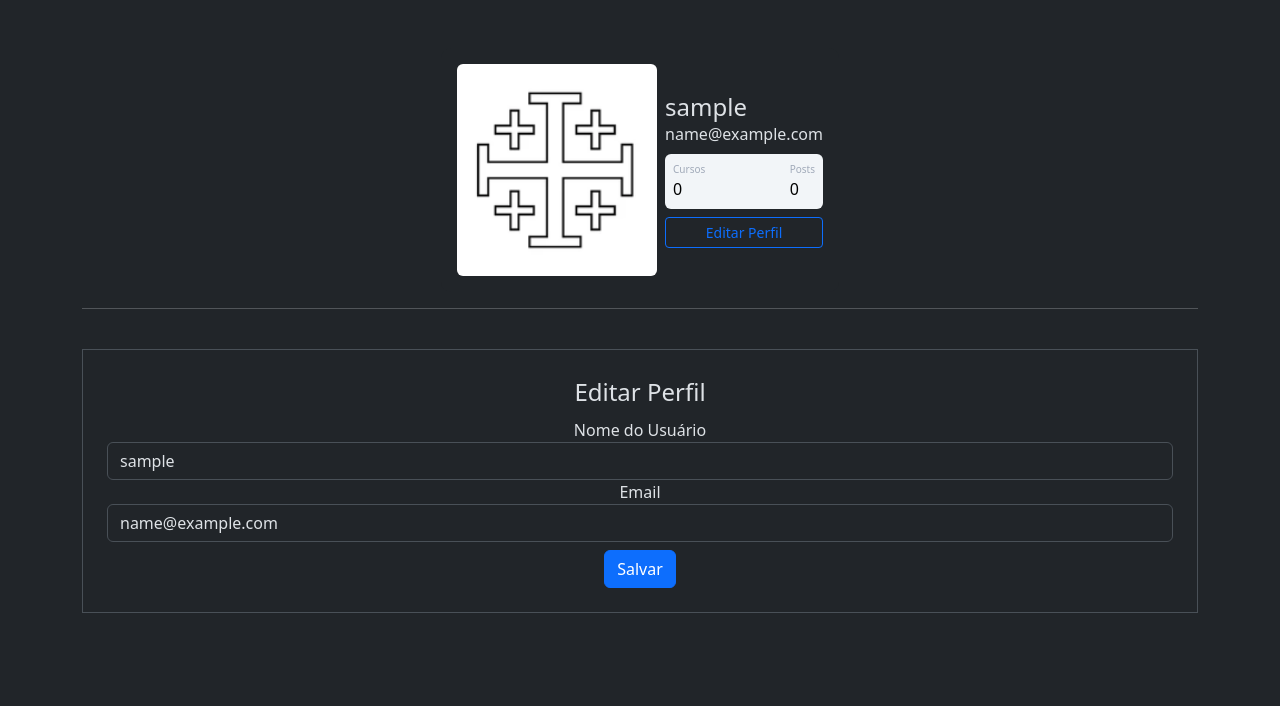
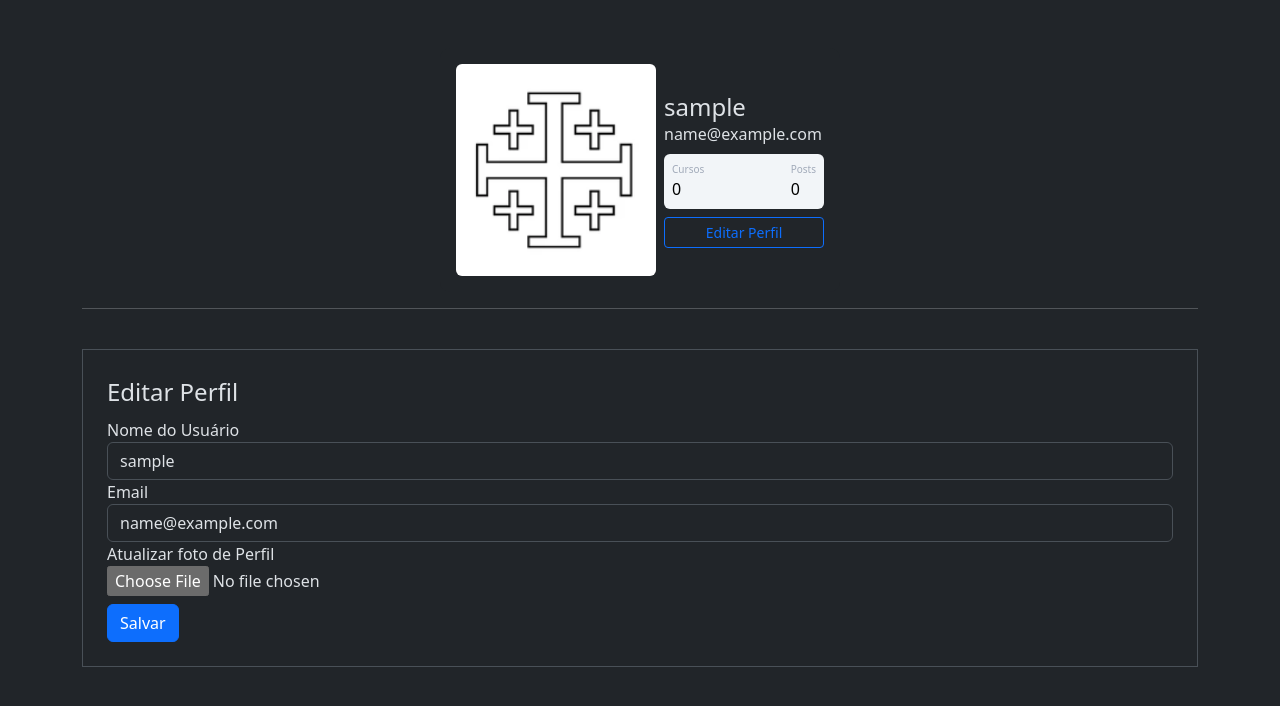
Before and after one commit to NatanaelBalbino/SiteComunidade, a Flask app: page /perfil/editar in a window 1280 px wide. Shown: the part 56-762 px from the top of the page. Run offline with Flask 3, Linux system fonts and the light colour scheme; the visitor is signed in with stand-in values (Sample User, id 1); some libraries are stand-ins or nearby versions.

Commit message:
funcionalidades de foto Perfil

```diff
--- a/comunidadeimpressionadora/forms.py
+++ b/comunidadeimpressionadora/forms.py
@@ -1,8 +1,9 @@
 from flask_wtf import FlaskForm
-from flask_login import current_user
+from flask_wtf.file import FileField, FileAllowed
 from wtforms import StringField, PasswordField, SubmitField, BooleanField
 from wtforms.validators import DataRequired, Length, Email, EqualTo, ValidationError
 from comunidadeimpressionadora.models import Usuario
+from flask_login import current_user
 
 
 class FormCriarConta(FlaskForm):
@@ -28,6 +29,7 @@ class FormLogin(FlaskForm):
 class FormEditarPerfil(FlaskForm):
     username = StringField('Nome do Usuário', validators=[DataRequired()])
     email = StringField('Email', validators=[DataRequired(), Email()])
+    foto_perfil = FileField('Atualizar foto de Perfil', validators=[FileAllowed(['jpg', 'png'])])
     botao_submit_editarperfil = SubmitField('Salvar')
 
     def validate_email(self, email):
--- a/comunidadeimpressionadora/routes.py
+++ b/comunidadeimpressionadora/routes.py
@@ -3,6 +3,9 @@ from comunidadeimpressionadora import app, database, bcrypt
 from comunidadeimpressionadora.forms import FormLogin, FormCriarConta, FormEditarPerfil
 from comunidadeimpressionadora.models import Usuario
 from flask_login import login_user, logout_user, current_user, login_required
+from PIL import Image
+import secrets
+import os
 
 lista_usuarios = ['Natanael', 'Samuel', 'Renato', 'Joel']
 
@@ -74,21 +77,40 @@ def perfil():
     return render_template("perfil.html", foto_perfil=foto_perfil)
 
 
+def salvar_imagem(imagem):
+    # Adicionar nome aleatório na imagem
+    codigo = secrets.token_hex(8)
+    nome, extensao = os.path.splitext(imagem.filename)
+    nome_imagem = nome + codigo + extensao
+    caminho_imagem = os.path.join(app.root_path, 'static/fotos_perfil', nome_imagem)
+
+    # Reduzir o Tamanho da Imagem
+    tamanho_imagem = (400, 400)
+    imagem_reduzida = Image.open(imagem)
+    imagem_reduzida.thumbnail(tamanho_imagem)
+
+    # Salvar a Imagem
+    imagem.save(caminho_imagem)
+    return nome_imagem
+
+
 @app.route("/perfil/editar", methods=['GET', 'POST'])
 @login_required
 def editar_perfil():
     form = FormEditarPerfil()
-    foto_perfil = url_for('static', filename=f'fotos_perfil/{current_user.foto_perfil}')
-
     if form.validate_on_submit():
         current_user.email = form.email.data
         current_user.username = form.username.data
+        if form.foto_perfil.data:
+            nome_imagem = salvar_imagem(form.foto_perfil.data)
+            current_user.foto_perfil = nome_imagem
         database.session.commit()
         flash(f'Perfil Atualizado com Sucesso', 'alert-success')
         return redirect(url_for('perfil'))
     elif request.method == 'GET':
         form.email.data = current_user.email
         form.username.data = current_user.username
+    foto_perfil = url_for('static', filename=f'fotos_perfil/{current_user.foto_perfil}')
     return render_template('editarperfil.html', foto_perfil=foto_perfil, form=form)
 
 
--- a/comunidadeimpressionadora/static/main.css
+++ b/comunidadeimpressionadora/static/main.css
@@ -1,5 +1,5 @@
  .card{
-     width: auto;
+     width: 400px;
      border: none;
      border-radius: 10px;
      background-color: 'dark';
--- a/comunidadeimpressionadora/templates/editarperfil.html
+++ b/comunidadeimpressionadora/templates/editarperfil.html
@@ -3,9 +3,9 @@
 {% block form_editar_perfil %}
 <div class="container">
     <hr>
-    <div class="row justify-content-md-center">
-        <div class="grid text-center" style="--bs-rows: 3; --bs-columns: 3;">
-            <form method="POST" action="" class="border p-4 mt-4">
+    <div class="row">
+        <div class="col" style="--bs-rows: 3; --bs-columns: 3;">
+            <form method="POST" action="" class="border p-4 mt-4" enctype="multipart/form-data">
                 {{ form.csrf_token }}
                 <legend>Editar Perfil</legend>
                 <fieldset>
@@ -35,6 +35,15 @@
                                 {{ form.email(class="form-control") }}
                             {% endif%}
                     </div>
+                    <div class="form-group">
+                        {{ form.foto_perfil.label }}<br>
+                        {{ form.foto_perfil(class='form-control-file') }}
+                        {% if form.foto_perfil.errors %}
+                            {% for erro in form.foto_perfil.errors %}
+                                <span class="text-danger">{{erro}}</span><br>
+                            {% endfor %}
+                        {% endif %}
+                    </div>
                 </fieldset>
                 {{ form.botao_submit_editarperfil(class="btn btn-primary mt-2") }}
             </form>
```
Also changed, not shown: comunidadeimpressionadora/static/fotos_perfil/hugopayens572475090f07e05d.jpg (added).
